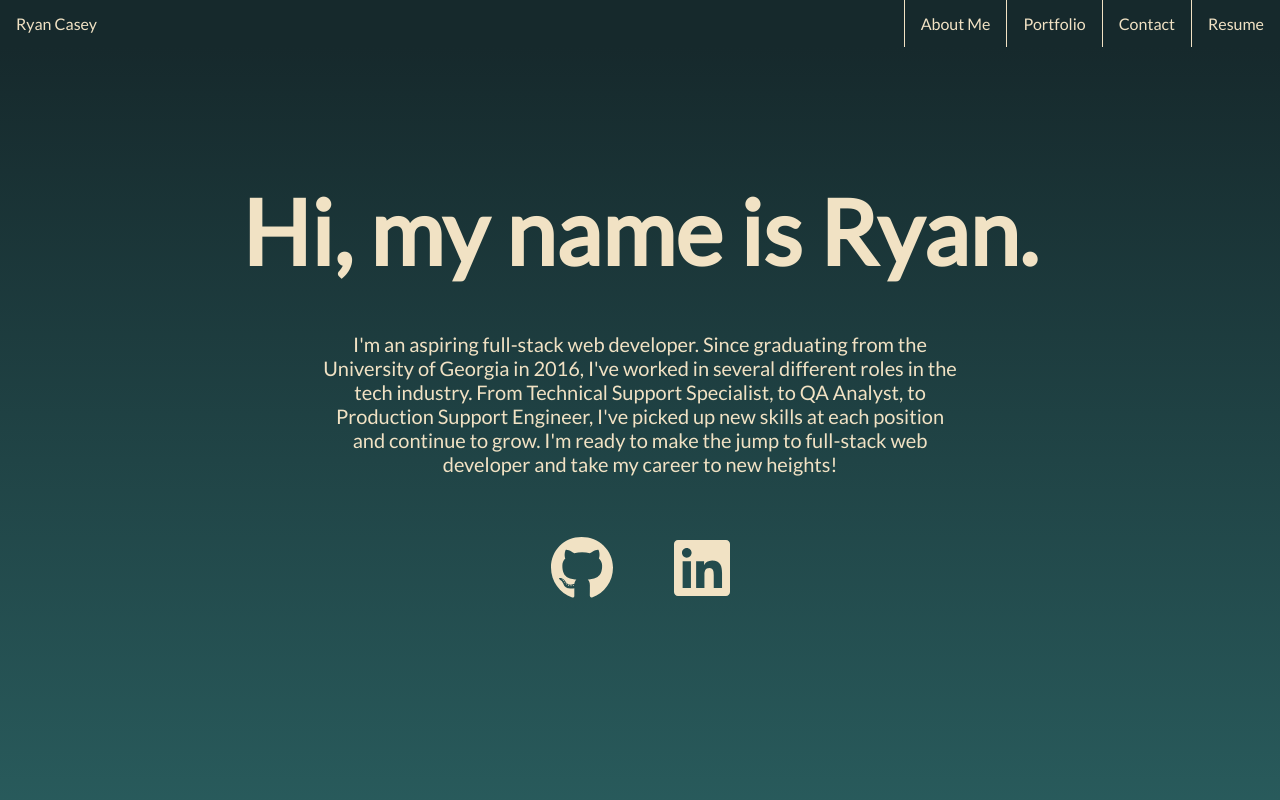
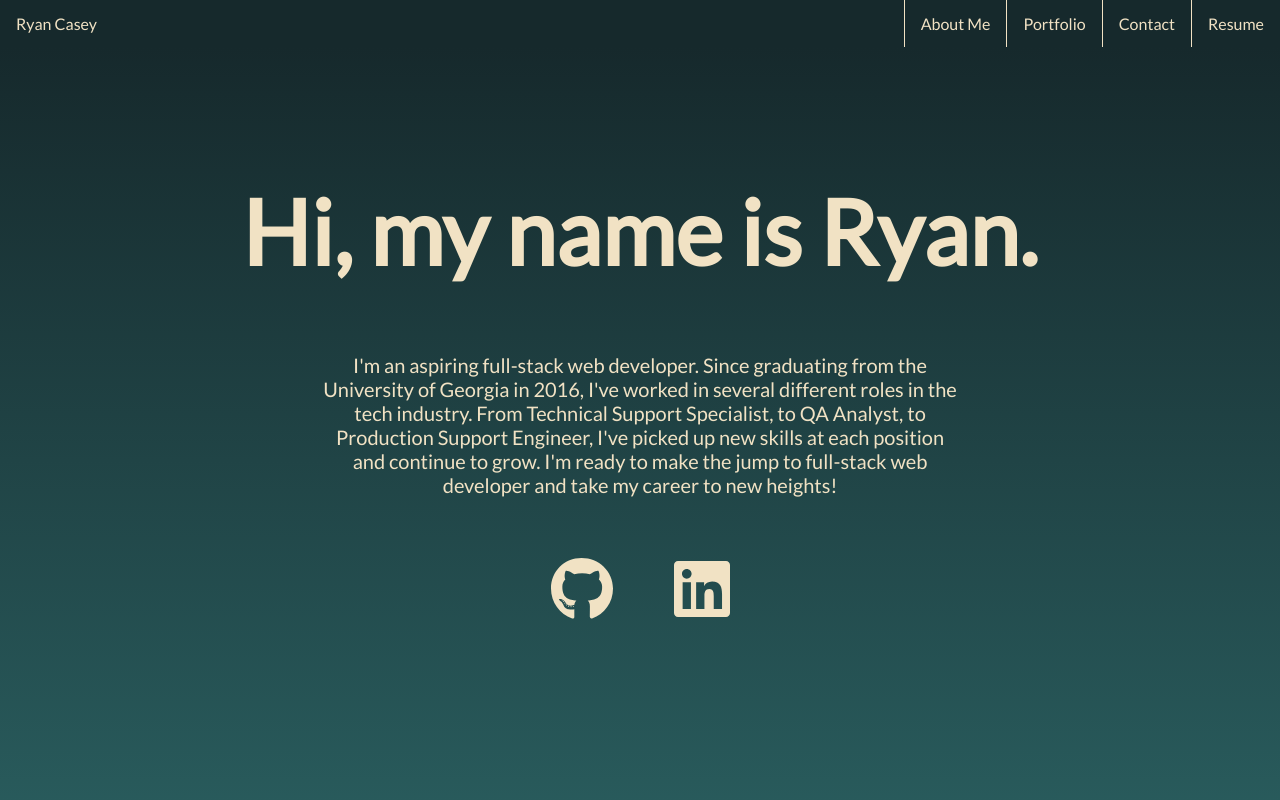
Before and after one commit to rcaseyx/rcaseyxcode, a React (Create React App) app: page / in a window 1280 px wide. Shown: the top 800 px of the page. Built offline with nearby package versions, Linux system fonts and the light colour scheme; no server answers.

Commit message:
fixed margin on large screens

```diff
--- a/src/about.css
+++ b/src/about.css
@@ -14,7 +14,6 @@
 .about-text {
   margin-left: auto;
   margin-right: auto;
-  margin-top: -8%;
   text-align: center;
   padding: 10px;
   width: 50%;
@@ -23,6 +22,7 @@
 
 header h4 {
   font-size: 90px;
+  margin-bottom: 3%;
 }
 
 .hidden {
```
